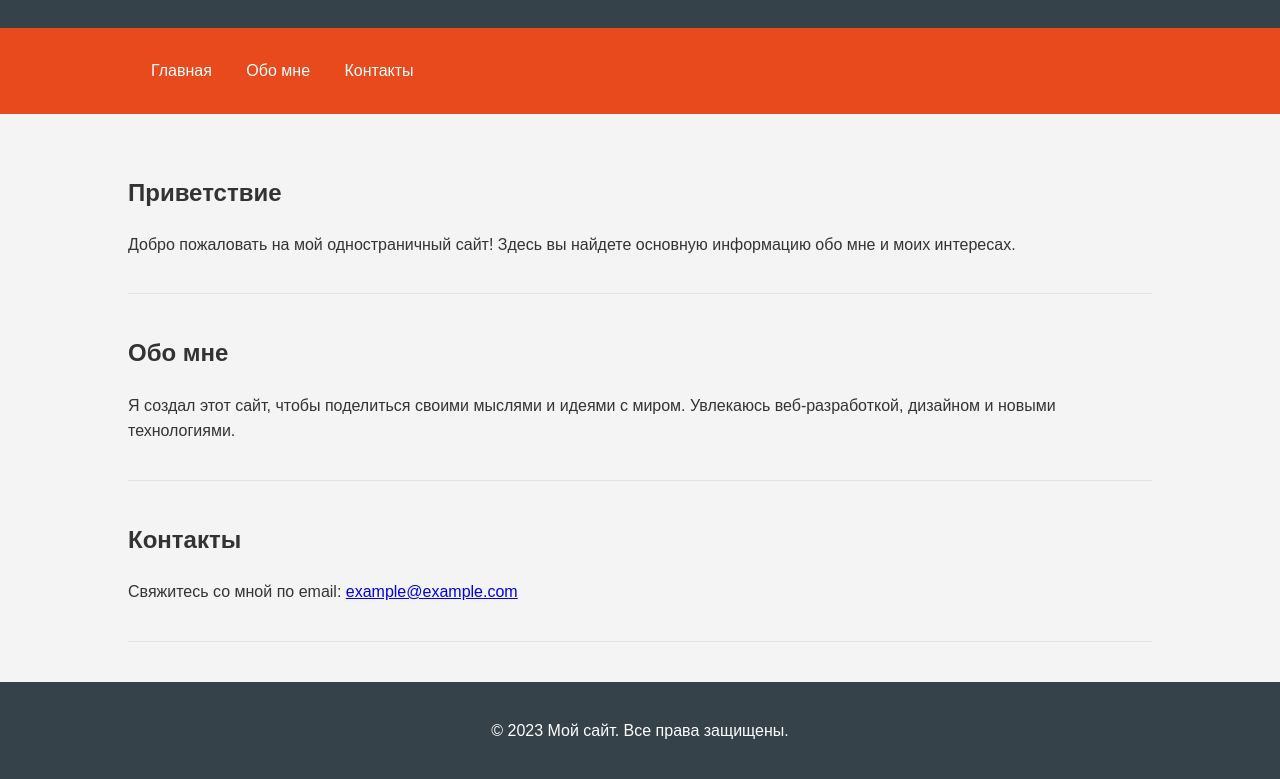
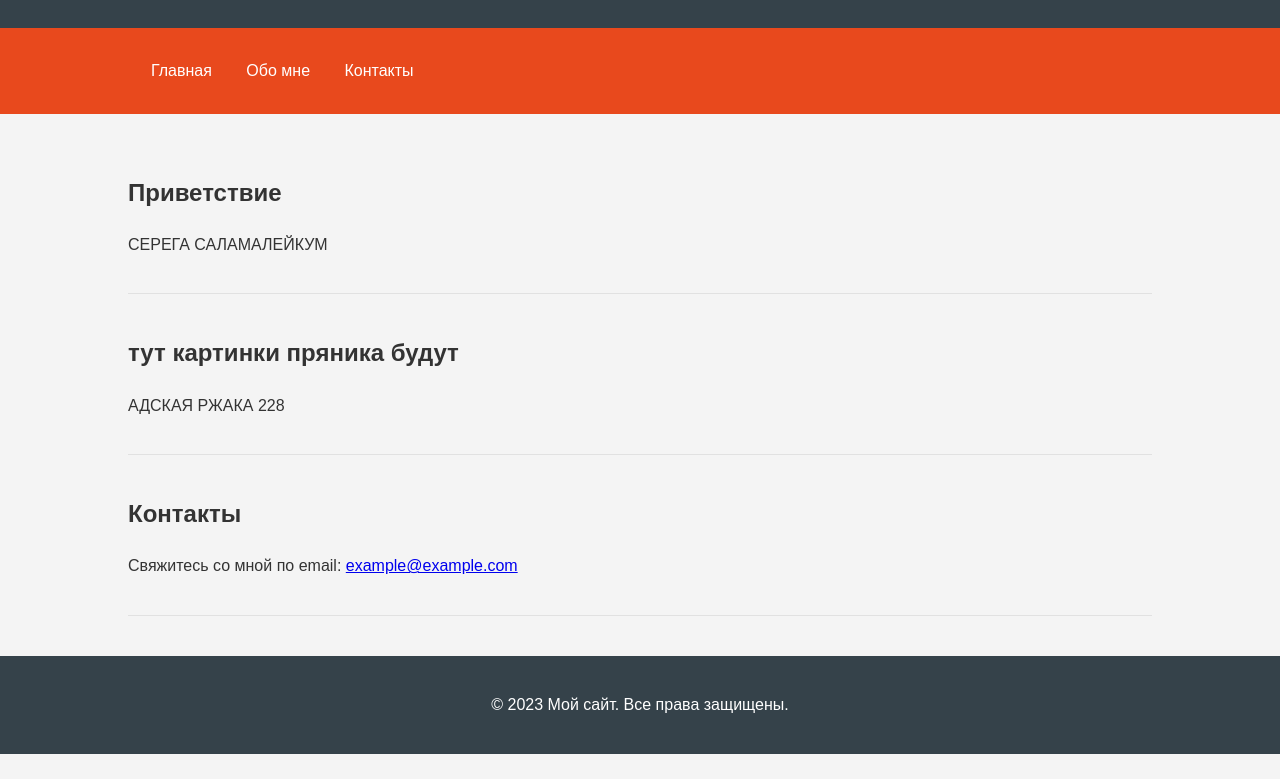
Before and after one commit to hesoyam41311/hesoyam41311.github.io, a plain HTML site: page index.html in a window 1280 px wide. Shown: the part 106-885 px from the top of the page. After the commit the page ends 860 px from the top, so only its background shows below. Drawn offline with Linux system fonts and the light colour scheme.

Commit message:
Update index.html

```diff
--- a/index.html
+++ b/index.html
@@ -62,12 +62,12 @@
     <div class="container">
         <section id="home">
             <h2>Приветствие</h2>
-            <p>Добро пожаловать на мой одностраничный сайт! Здесь вы найдете основную информацию обо мне и моих интересах.</p>
+            <p>СЕРЕГА САЛАМАЛЕЙКУМ</p>
         </section>
 
         <section id="about">
-            <h2>Обо мне</h2>
-            <p>Я создал этот сайт, чтобы поделиться своими мыслями и идеями с миром. Увлекаюсь веб-разработкой, дизайном и новыми технологиями.</p>
+            <h2>тут картинки пряника будут</h2>
+            <p>АДСКАЯ РЖАКА 228</p>
         </section>
 
         <section id="contact">
```
